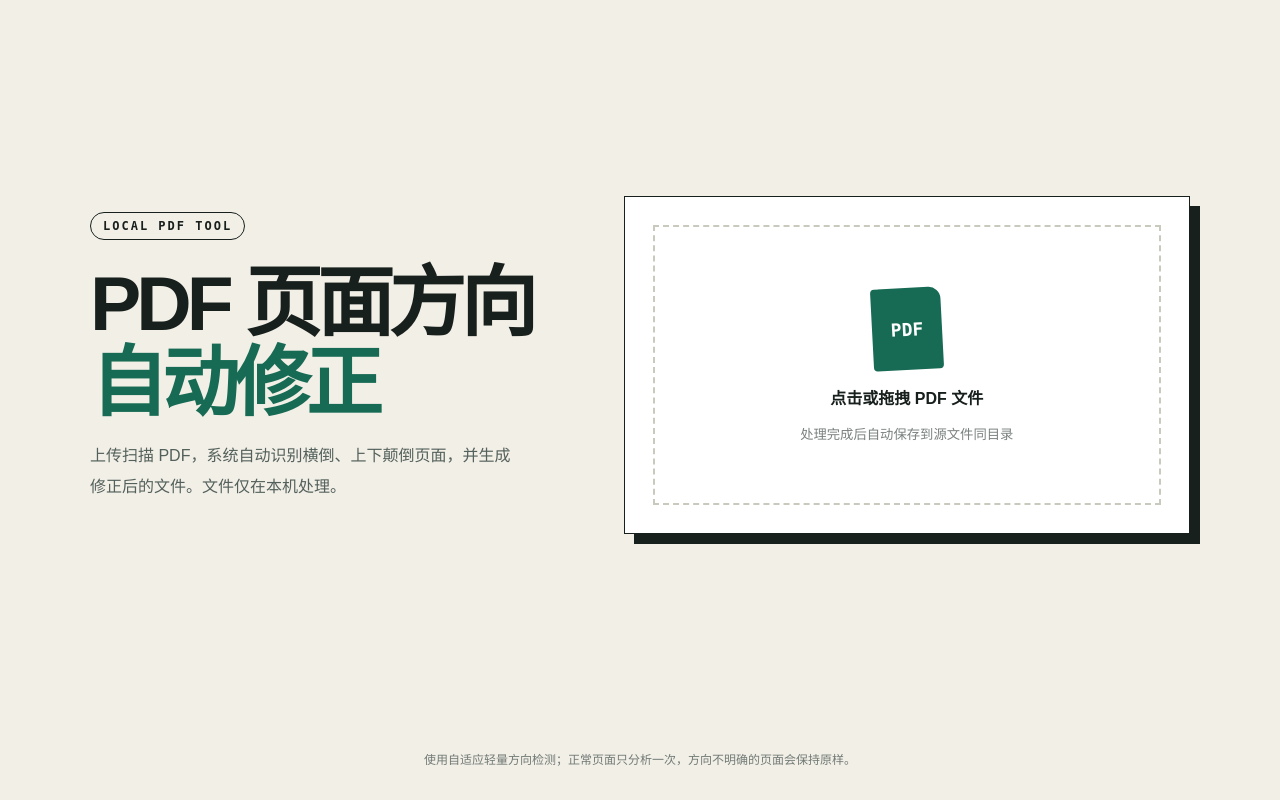
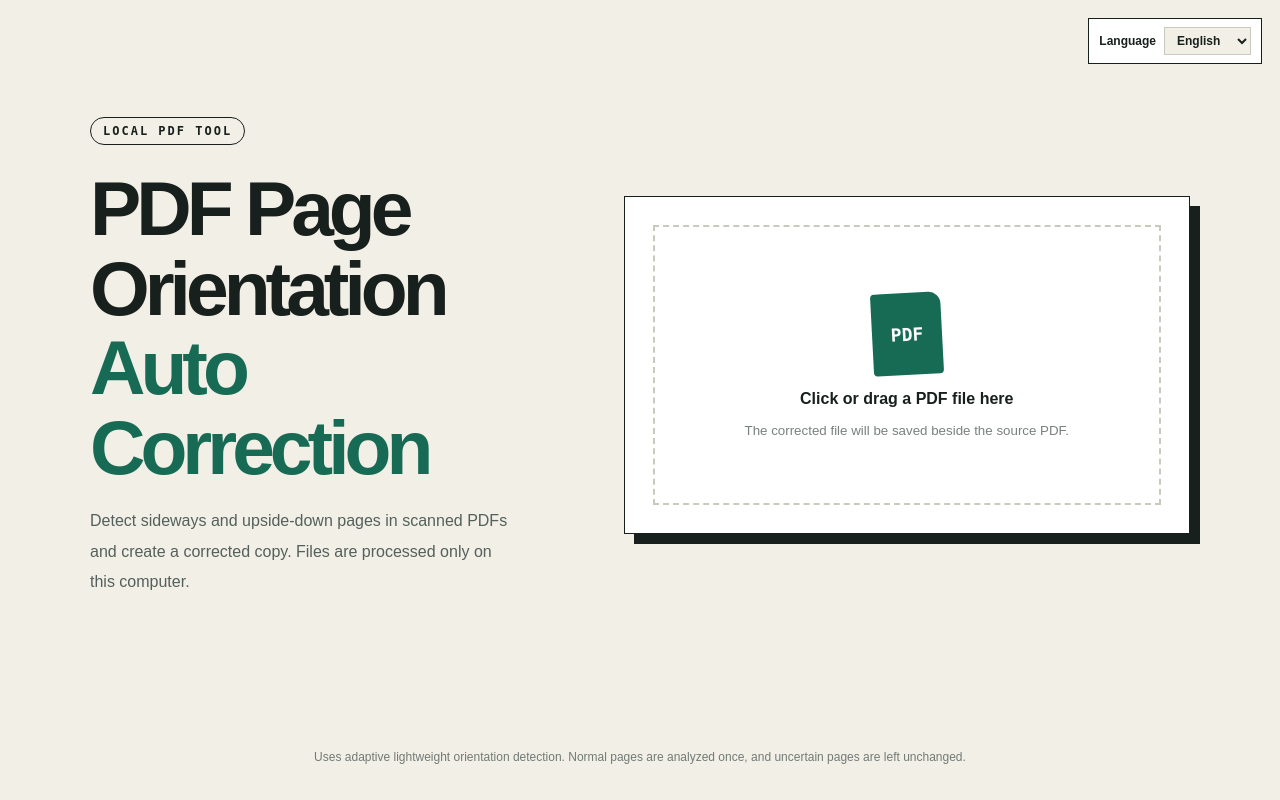
Before and after one commit to openzzm/auto-pdf-rotate, a Flask app: page / in a window 1280 px wide. Run offline with Flask 3, Linux system fonts and the light colour scheme.

Commit message:
Add English-default UI internationalization

```diff
--- a/app.py
+++ b/app.py
@@ -50,14 +50,14 @@ class DesktopApi:
         try:
             return {"ok": True, "job_id": create_path_job(source), "source": str(source)}
         except Exception as exc:
-            return {"ok": False, "message": str(exc)}
+            return {"ok": False, "message_key": "error.selectFailed", "message_params": {"details": str(exc)}}
 
     def start_pdf_path(self, source):
         source = Path(source)
         try:
             return {"ok": True, "job_id": create_path_job(source), "source": str(source)}
         except Exception as exc:
-            return {"ok": False, "message": str(exc)}
+            return {"ok": False, "message_key": "error.selectFailed", "message_params": {"details": str(exc)}}
 
 
 def setup_desktop_drag_and_drop(window, desktop_api):
@@ -84,7 +84,7 @@ def setup_desktop_drag_and_drop(window, desktop_api):
                 source = path
                 break
         if not source:
-            emit("pdf-drop-error", {"message": "请拖拽有效的 PDF 文件，或点击选择文件"})
+            emit("pdf-drop-error", {"key": "error.invalidDrop"})
             return
         emit("pdf-path-selected", desktop_api.start_pdf_path(source))
 
@@ -115,7 +115,7 @@ def output_path_for(source):
 
 def select_pdf_path(window=None):
     if window is not None:
-        paths = window.create_file_dialog(dialog_type=10, file_types=("PDF 文件 (*.pdf)",))
+        paths = window.create_file_dialog(dialog_type=10, file_types=("PDF files (*.pdf)",))
         if not paths:
             return None
         return Path(paths[0] if isinstance(paths, (list, tuple)) else paths)
@@ -127,7 +127,7 @@ def select_pdf_path(window=None):
     root.withdraw()
     root.attributes("-topmost", True)
     try:
-        selected = filedialog.askopenfilename(filetypes=[("PDF 文件", "*.pdf")])
+        selected = filedialog.askopenfilename(filetypes=[("PDF files", "*.pdf")])
         return Path(selected) if selected else None
     finally:
         root.destroy()
@@ -282,12 +282,13 @@ def process_pdf(job_id, source, output):
             elapsed_seconds=0,
             average_page_seconds=0,
             eta_seconds=None,
-            message="正在分析页面方向",
+            message_key="job.analyzing",
+            message_params={},
         )
 
         for index, page in enumerate(doc):
             if SHUTDOWN_EVENT.is_set():
-                raise InterruptedError("程序正在退出")
+                raise InterruptedError("The application is shutting down")
             image = render_page(page, 0.75)
             angle, analysis = choose_rotation(image)
             if needs_high_resolution_retry(angle, analysis):
@@ -308,7 +309,8 @@ def process_pdf(job_id, source, output):
                 elapsed_seconds=round(elapsed, 1),
                 average_page_seconds=round(average, 2),
                 eta_seconds=round(average * (total - completed), 1),
-                message=f"正在分析第 {completed} / {total} 页",
+                message_key="job.analyzingPage",
+                message_params={"current": completed, "total": total},
             )
 
         doc.save(output, garbage=4, deflate=True)
@@ -328,7 +330,8 @@ def process_pdf(job_id, source, output):
             eta_seconds=0,
             changes=changes,
             saved_path=str(output),
-            message=f"处理完成，共自动旋转 {len(changes)} 页",
+            message_key="job.completedCount",
+            message_params={"count": len(changes)},
         )
     except Exception as exc:
         if not SHUTDOWN_EVENT.is_set():
@@ -336,7 +339,8 @@ def process_pdf(job_id, source, output):
                 job_id,
                 status="error",
                 elapsed_seconds=round(time.time() - started_at, 1),
-                message=f"处理失败：{exc}",
+                message_key="error.processingFailed",
+                message_params={"details": str(exc)},
             )
     finally:
         if doc is not None:
@@ -356,13 +360,13 @@ def select_pdf():
     try:
         return jsonify({"ok": True, "job_id": create_path_job(source), "source": str(source)})
     except Exception as exc:
-        return jsonify({"ok": False, "message": str(exc)}), 400
+        return jsonify({"ok": False, "message_key": "error.selectFailed", "message_params": {"details": str(exc)}}), 400
 
 
 def create_path_job(source):
     source = Path(source).resolve()
     if not source.is_file() or source.suffix.lower() != ".pdf":
-        raise ValueError("请选择有效的 PDF 文件")
+        raise ValueError("Please select a valid PDF file")
     job_id = uuid.uuid4().hex
     output = output_path_for(source)
     set_job(
@@ -378,6 +382,8 @@ def create_path_job(source):
         output=str(output),
         name=output.name,
         saved_path=str(output),
+        message_key="job.queued",
+        message_params={},
     )
     worker = threading.Thread(target=process_pdf, args=(job_id, str(source), str(output)), daemon=True)
     with WORKERS_LOCK:
@@ -391,7 +397,7 @@ def job_status(job_id):
     with JOBS_LOCK:
         job = JOBS.get(job_id)
         if not job:
-            return jsonify({"error": "任务不存在"}), 404
+            return jsonify({"error_key": "error.jobNotFound"}), 404
         return jsonify({key: value for key, value in job.items() if key != "output"})
 
 
@@ -407,7 +413,7 @@ if __name__ == "__main__":
         server_thread = threading.Thread(target=server.serve_forever, daemon=True)
         server_thread.start()
         window = webview.create_window(
-            "PDF 页面方向自动修正",
+            "Auto PDF Rotate",
             "http://127.0.0.1:8765/?desktop=1",
             js_api=desktop_api,
             width=1180,
--- a/static/app.js
+++ b/static/app.js
@@ -1,5 +1,10 @@
+const DEFAULT_LANGUAGE = "en";
+const LANGUAGE_STORAGE_KEY = "auto-pdf-rotate-language";
+const SUPPORTED_LANGUAGES = ["en", "zh-CN"];
+
 const selectFile = document.querySelector("#selectFile");
 const startupLoading = document.querySelector("#startupLoading");
+const languageSelect = document.querySelector("#languageSelect");
 const fileName = document.querySelector("#fileName");
 const progressBox = document.querySelector("#progressBox");
 const result = document.querySelector("#result");
@@ -12,12 +17,32 @@ const savedPath = document.querySelector("#savedPath");
 const elapsed = document.querySelector("#elapsed");
 const average = document.querySelector("#average");
 const eta = document.querySelector("#eta");
+
 let timer = null;
 let displayedElapsed = 0;
 let desktopApiReadyPromise = null;
+let translations = {};
+let currentJob = null;
+let currentLanguage = normalizeLanguage(localStorage.getItem(LANGUAGE_STORAGE_KEY));
 const isDesktop = new URL(window.location.href).searchParams.get("desktop") === "1";
 
+initializeApp();
+
+async function initializeApp() {
+  await loadLanguage(currentLanguage);
+  applyLanguage();
+  bindEvents();
   initializeInterface();
+}
+
+function bindEvents() {
+  languageSelect.addEventListener("change", async () => {
+    currentLanguage = normalizeLanguage(languageSelect.value);
+    localStorage.setItem(LANGUAGE_STORAGE_KEY, currentLanguage);
+    await loadLanguage(currentLanguage);
+    applyLanguage();
+    if (currentJob) renderJob(currentJob);
+  });
 
   selectFile.addEventListener("click", async () => {
     selectFile.disabled = true;
@@ -50,7 +75,7 @@ selectFile.addEventListener("drop", async event => {
     const file = event.dataTransfer?.files?.[0];
     if (!file) return;
     if (!file.name.toLowerCase().endsWith(".pdf")) {
-    showError("请拖拽有效的 PDF 文件");
+      showError(t("error.invalidDrop"));
       return;
     }
     if (isDesktop) {
@@ -65,7 +90,7 @@ selectFile.addEventListener("drop", async event => {
       }
       return;
     }
-  showError("浏览器拖拽无法获取源文件路径，请点击选择 PDF 文件");
+    showError(t("error.browserDropNoPath"));
   });
 
   window.addEventListener("pdf-path-selected", event => {
@@ -80,15 +105,45 @@ window.addEventListener("pdf-path-selected", event => {
   });
 
   window.addEventListener("pdf-drop-error", event => {
-  showError(event.detail.message);
+    showError(t(event.detail.key || "error.invalidDrop", event.detail.params || {}));
   });
+}
+
+function normalizeLanguage(language) {
+  return SUPPORTED_LANGUAGES.includes(language) ? language : DEFAULT_LANGUAGE;
+}
+
+async function loadLanguage(language) {
+  const response = await fetch(`/static/locales/${language}.json`);
+  if (!response.ok) throw new Error(`Failed to load language: ${language}`);
+  translations = await response.json();
+}
+
+function applyLanguage() {
+  document.documentElement.lang = currentLanguage;
+  document.title = t("app.title");
+  languageSelect.value = currentLanguage;
+  document.querySelectorAll("[data-i18n]").forEach(element => {
+    element.textContent = t(element.dataset.i18n);
+  });
+}
+
+function t(key, params = {}) {
+  const template = translations[key] || key;
+  return Object.entries(params).reduce(
+    (text, [name, value]) => text.replaceAll(`{${name}}`, value),
+    template,
+  );
+}
 
 function startJobFromResponse(response) {
   if (response.cancelled) {
     selectFile.disabled = false;
     return;
   }
-  if (!response.ok) throw new Error(response.message || "选择文件失败");
+  if (!response.ok) {
+    throw new Error(t(response.message_key || "error.selectFailed", response.message_params || {}));
+  }
 
   fileName.textContent = response.source;
   progressBox.classList.remove("hidden");
@@ -115,7 +170,7 @@ async function initializeInterface() {
     if (isDesktop) await waitForDesktopApi();
     setInterfaceReady();
   } catch (e) {
-    startupLoading.querySelector("strong").textContent = "初始化失败";
+    startupLoading.querySelector("strong").textContent = t("startup.failed");
     startupLoading.querySelector("small").textContent = e.message;
     showError(e.message);
   }
@@ -133,7 +188,7 @@ function waitForDesktopApi() {
   if (!desktopApiReadyPromise) {
     desktopApiReadyPromise = new Promise((resolve, reject) => {
       const timeout = setTimeout(
-        () => reject(new Error("桌面文件选择器初始化超时，请重新启动程序")),
+        () => reject(new Error(t("error.desktopApiTimeout"))),
         10000,
       );
       window.addEventListener("pywebviewready", () => {
@@ -141,7 +196,7 @@ function waitForDesktopApi() {
         if (typeof window.pywebview?.api?.select_pdf === "function") {
           resolve();
         } else {
-          reject(new Error("桌面文件选择器初始化失败，请重新启动程序"));
+          reject(new Error(t("error.desktopApiMissing")));
         }
       }, { once: true });
     });
@@ -152,7 +207,7 @@ function waitForDesktopApi() {
 async function selectPdfFromLocalServer() {
   const response = await fetch("/api/select-pdf", { method: "POST" });
   const body = await response.json();
-  if (!response.ok) throw new Error(body.message || "选择文件失败");
+  if (!response.ok) throw new Error(t(body.message_key || "error.selectFailed", body.message_params || {}));
   return body;
 }
 
@@ -160,36 +215,46 @@ async function poll(jobId) {
   try {
     const response = await fetch(`/api/jobs/${jobId}`);
     const job = await response.json();
-    if (!response.ok) throw new Error(job.error);
-    message.textContent = job.message || "正在准备";
+    if (!response.ok) throw new Error(t(job.error_key || "error.jobNotFound"));
+    currentJob = job;
+    renderJob(job);
+    if (job.status === "done") {
+      clearInterval(timer);
+      selectFile.disabled = false;
+      return;
+    }
+    if (job.status === "error") {
+      throw new Error(t(job.message_key || "error.processingFailed", job.message_params || {}));
+    }
+    setTimeout(() => poll(jobId), 800);
+  } catch (e) {
+    showError(e.message);
+  }
+}
+
+function renderJob(job) {
+  message.textContent = t(job.message_key || "job.queued", job.message_params || {});
   displayedElapsed = Math.max(displayedElapsed, job.elapsed_seconds || 0);
   average.textContent = job.average_page_seconds
-      ? `${job.average_page_seconds.toFixed(2)} 秒`
+    ? `${job.average_page_seconds.toFixed(2)} ${t("stats.seconds")}`
     : "--";
   eta.textContent = job.eta_seconds === 0
     ? "00:00"
     : job.eta_seconds
       ? formatDuration(job.eta_seconds)
-        : "计算中";
+      : t("stats.calculating");
   updateTimeDisplay();
   percent.textContent = `${job.progress || 0}%`;
   bar.style.width = `${job.progress || 0}%`;
+
   if (job.status === "done") {
-      const pages = job.changes.map(x => x.page).join("、");
+    const pages = job.changes.map(change => change.page).join(currentLanguage === "zh-CN" ? "、" : ", ");
     const changeSummary = job.changes.length
-        ? `自动旋转了 ${job.changes.length} 页：第 ${pages} 页`
-        : "未检测到需要旋转的页面";
-      summary.textContent = `${changeSummary}；总耗时 ${formatDuration(job.elapsed_seconds)}`;
-      savedPath.textContent = `已自动保存：${job.saved_path}`;
+      ? t("result.rotatedPages", { count: job.changes.length, pages })
+      : t("result.noRotations");
+    summary.textContent = `${changeSummary} ${t("result.totalTime", { duration: formatDuration(job.elapsed_seconds) })}`;
+    savedPath.textContent = t("result.savedPath", { path: job.saved_path });
     result.classList.remove("hidden");
-      clearInterval(timer);
-      selectFile.disabled = false;
-      return;
-    }
-    if (job.status === "error") throw new Error(job.message);
-    setTimeout(() => poll(jobId), 800);
-  } catch (e) {
-    showError(e.message);
   }
 }
 
--- /dev/null
+++ b/static/locales/en.json
@@ -0,0 +1,34 @@
+{
+  "app.title": "Auto PDF Rotate",
+  "language.label": "Language",
+  "hero.titleLine1": "PDF Page Orientation",
+  "hero.titleLine2": "Auto Correction",
+  "hero.description": "Detect sideways and upside-down pages in scanned PDFs and create a corrected copy. Files are processed only on this computer.",
+  "startup.title": "Initializing local processing engine",
+  "startup.detail": "Preparing OCR and the file picker. Please wait.",
+  "startup.failed": "Initialization failed",
+  "dropzone.title": "Click or drag a PDF file here",
+  "dropzone.hint": "The corrected file will be saved beside the source PDF.",
+  "job.queued": "Ready to process",
+  "job.analyzing": "Analyzing page orientation",
+  "job.analyzingPage": "Analyzing page {current} of {total}",
+  "job.completedCount": "Processing complete. Automatically rotated {count} page(s).",
+  "stats.elapsed": "Elapsed",
+  "stats.average": "Average per page",
+  "stats.eta": "Estimated remaining",
+  "stats.calculating": "Calculating",
+  "stats.seconds": "sec",
+  "result.title": "Processing complete",
+  "result.rotatedPages": "Automatically rotated {count} page(s): {pages}",
+  "result.noRotations": "No pages required rotation.",
+  "result.totalTime": "Total time: {duration}",
+  "result.savedPath": "Saved automatically: {path}",
+  "error.invalidDrop": "Please drop a valid PDF file, or click to choose one.",
+  "error.browserDropNoPath": "Browser drag-and-drop cannot read the source file path. Please click to choose a PDF file.",
+  "error.selectFailed": "Could not select the PDF file. {details}",
+  "error.processingFailed": "Processing failed: {details}",
+  "error.jobNotFound": "The processing task no longer exists.",
+  "error.desktopApiTimeout": "The desktop file picker timed out. Restart the application.",
+  "error.desktopApiMissing": "The desktop file picker could not be initialized. Restart the application.",
+  "footer": "Uses adaptive lightweight orientation detection. Normal pages are analyzed once, and uncertain pages are left unchanged."
+}
--- a/static/style.css
+++ b/static/style.css
@@ -2,6 +2,8 @@
 * { box-sizing:border-box; }
 body { margin:0; color:var(--ink); background:var(--paper); font-family:"Microsoft YaHei",sans-serif; }
 body:before { content:""; position:fixed; inset:0; pointer-events:none; opacity:.25; background-image:radial-gradient(#48534e 0.55px,transparent .55px); background-size:8px 8px; }
+.language-picker { position:fixed; z-index:3; top:18px; right:18px; display:flex; align-items:center; gap:8px; padding:8px 10px; background:#fff; border:1px solid var(--ink); font-size:12px; font-weight:700; }
+.language-picker select { padding:5px 8px; color:var(--ink); background:var(--paper); border:1px solid var(--line); font:inherit; }
 main { width:min(1100px,calc(100% - 36px)); margin:0 auto; min-height:calc(100vh - 70px); display:grid; grid-template-columns:.9fr 1.1fr; gap:70px; align-items:center; }
 .eyebrow { display:inline-block; padding:7px 12px; border:1px solid var(--ink); border-radius:30px; font:700 12px/1 monospace; letter-spacing:2px; }
 h1 { margin:24px 0 18px; font:900 clamp(45px,6vw,78px)/1.04 "Microsoft YaHei",sans-serif; letter-spacing:-5px; }
@@ -35,4 +37,4 @@ button:disabled { opacity:.35; cursor:not-allowed; }
 .error { padding:15px; color:#8a241b; background:#fff0ed; }
 .hidden { display:none !important; }
 footer { padding:20px; text-align:center; color:#717a75; font-size:12px; }
-@media(max-width:800px){ main{grid-template-columns:1fr;gap:25px;padding:50px 0}.hero{text-align:center}.hero p{margin:auto}.panel{box-shadow:6px 6px 0 var(--ink)}h1{letter-spacing:-3px}.dropzone{min-height:220px} }
+@media(max-width:800px){ .language-picker{position:absolute}.language-picker span{display:none}main{grid-template-columns:1fr;gap:25px;padding:70px 0 50px}.hero{text-align:center}.hero p{margin:auto}.panel{box-shadow:6px 6px 0 var(--ink)}h1{letter-spacing:-3px}.dropzone{min-height:220px} }
--- a/templates/index.html
+++ b/templates/index.html
@@ -1,49 +1,57 @@
 <!doctype html>
-<html lang="zh-CN">
+<html lang="en">
 <head>
   <meta charset="utf-8">
   <meta name="viewport" content="width=device-width, initial-scale=1">
-  <title>PDF 页面方向自动修正</title>
+  <title data-i18n="app.title">Auto PDF Rotate</title>
   <link rel="stylesheet" href="/static/style.css">
 </head>
 <body>
+  <label class="language-picker">
+    <span data-i18n="language.label">Language</span>
+    <select id="languageSelect" aria-label="Language">
+      <option value="en">English</option>
+      <option value="zh-CN">简体中文</option>
+    </select>
+  </label>
+
   <main>
     <section class="hero">
       <span class="eyebrow">LOCAL PDF TOOL</span>
-      <h1>PDF 页面方向<br><em>自动修正</em></h1>
-      <p>上传扫描 PDF，系统自动识别横倒、上下颠倒页面，并生成修正后的文件。文件仅在本机处理。</p>
+      <h1><span data-i18n="hero.titleLine1">PDF Page Orientation</span><br><em data-i18n="hero.titleLine2">Auto Correction</em></h1>
+      <p data-i18n="hero.description">Detect sideways and upside-down pages in scanned PDFs and create a corrected copy. Files are processed only on this computer.</p>
     </section>
 
     <section class="panel">
       <div id="startupLoading" class="startup-loading">
         <span class="spinner" aria-hidden="true"></span>
-        <strong>正在初始化本地处理引擎</strong>
-        <small>正在准备 OCR 与文件选择器，请稍候</small>
+        <strong data-i18n="startup.title">Initializing local processing engine</strong>
+        <small data-i18n="startup.detail">Preparing OCR and the file picker. Please wait.</small>
       </div>
 
       <button id="selectFile" class="dropzone" type="button" disabled>
         <span class="icon">PDF</span>
-        <strong id="fileName">点击或拖拽 PDF 文件</strong>
-        <small>处理完成后自动保存到源文件同目录</small>
+        <strong id="fileName" data-i18n="dropzone.title">Click or drag a PDF file here</strong>
+        <small data-i18n="dropzone.hint">The corrected file will be saved beside the source PDF.</small>
       </button>
 
       <div id="progressBox" class="progress-box hidden">
         <div class="progress-head">
-          <strong id="message">准备处理</strong>
+          <strong id="message" data-i18n="job.queued">Ready to process</strong>
           <span id="percent">0%</span>
         </div>
         <div class="track"><div id="bar"></div></div>
         <div class="time-stats">
-          <div><small>已用时间</small><strong id="elapsed">00:00</strong></div>
-          <div><small>平均每页</small><strong id="average">--</strong></div>
-          <div><small>预计剩余</small><strong id="eta">计算中</strong></div>
+          <div><small data-i18n="stats.elapsed">Elapsed</small><strong id="elapsed">00:00</strong></div>
+          <div><small data-i18n="stats.average">Average per page</small><strong id="average">--</strong></div>
+          <div><small data-i18n="stats.eta">Estimated remaining</small><strong id="eta" data-i18n="stats.calculating">Calculating</strong></div>
         </div>
       </div>
 
       <div id="result" class="result hidden">
         <span class="check">✓</span>
         <div>
-          <strong>处理完成</strong>
+          <strong data-i18n="result.title">Processing complete</strong>
           <p id="summary"></p>
         </div>
         <p id="savedPath"></p>
@@ -51,7 +59,7 @@
       <p id="error" class="error hidden"></p>
     </section>
   </main>
-  <footer>使用自适应轻量方向检测；正常页面只分析一次，方向不明确的页面会保持原样。</footer>
+  <footer data-i18n="footer">Uses adaptive lightweight orientation detection. Normal pages are analyzed once, and uncertain pages are left unchanged.</footer>
   <script src="/static/app.js"></script>
 </body>
 </html>
```
Also changed, not shown: README.zh-CN.md (+4 -3 lines), static/locales/zh-CN.json (added, +34 -0 lines), tests/test_desktop_jobs.py (+17 -0 lines), tests/test_frontend_bridge.py (+15 -0 lines), tests/test_project_naming.py (added, +17 -0 lines), README.md, 2 other files. Lines whose indentation alone changed are shown as unchanged.
